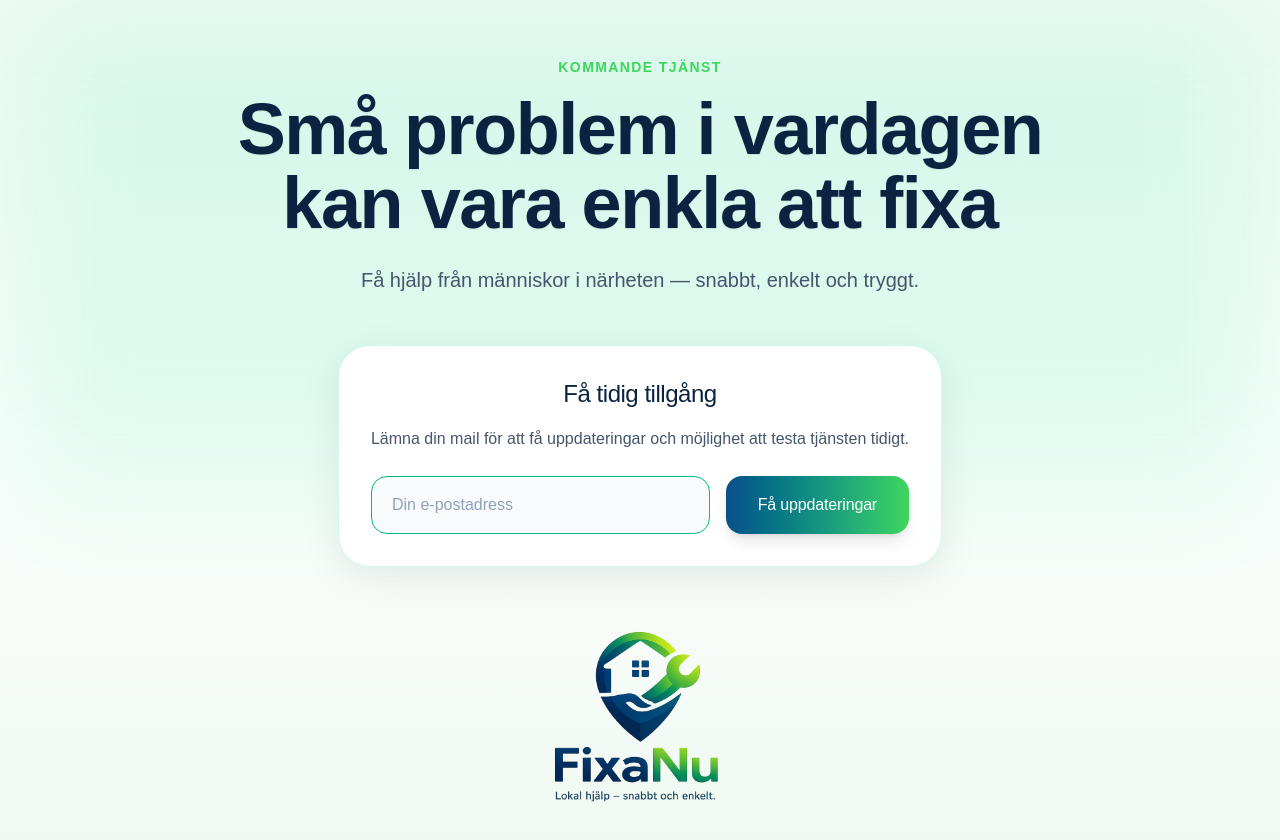
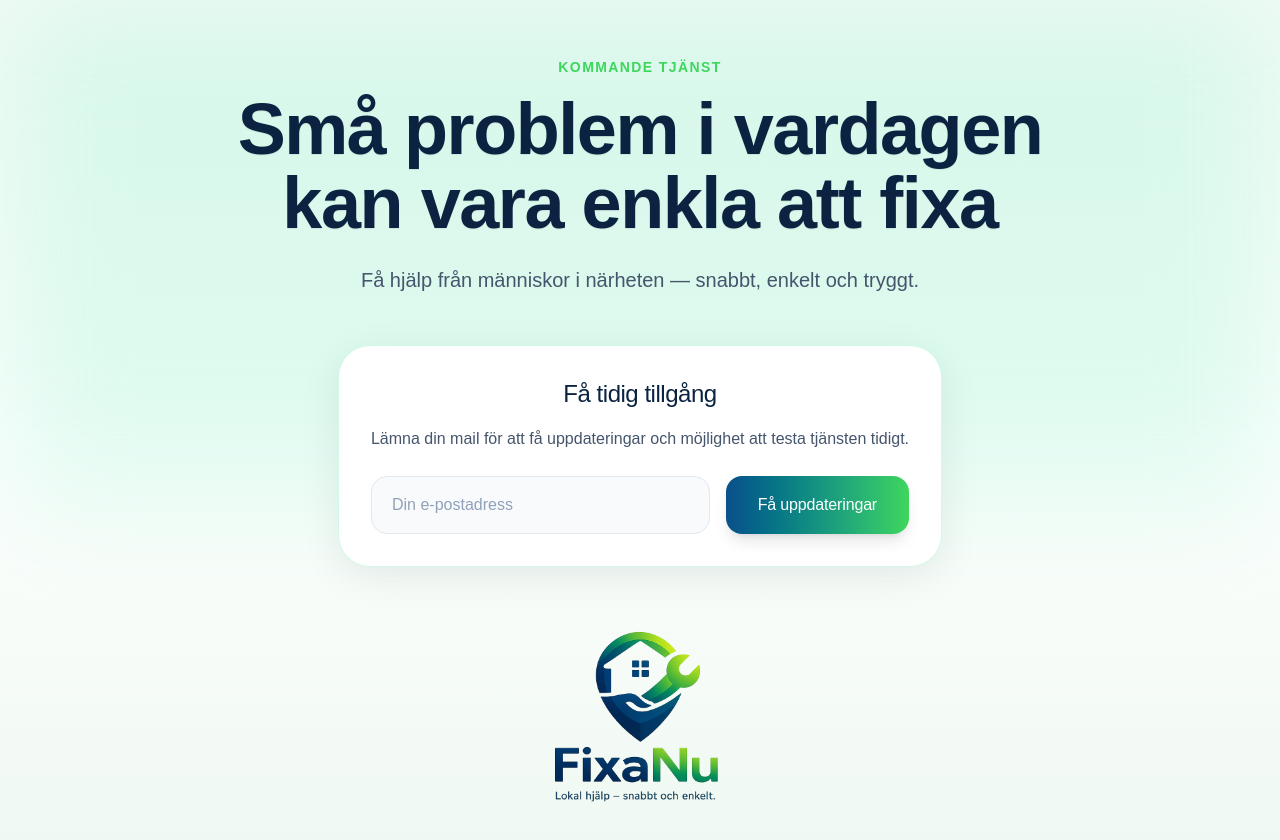
Before and after one commit to 54ttjw2zmd-create/FixaNu, a Next.js app: page / in a window 1280 px wide. Shown: the top 840 px of the page. Built offline with nearby package versions, Linux system fonts and the light colour scheme; a web font is replaced by a local one.

Commit message:
custom email validation

```diff
--- a/app/page.tsx
+++ b/app/page.tsx
@@ -65,8 +65,16 @@ export default function Page() {
     type="email"
     name="email"
     placeholder="Din e-postadress"
-  className="cabinet-medium flex-1 rounded-2xl bg-[#F8FAFC] border border-slate-200 px-5 py-4 text-[#0B2341] placeholder:text-slate-400 outline-none focus:ring-2 focus:ring-emerald-400 invalid:border-emerald-500"
     required
+    onInvalid={(e) => {
+      e.currentTarget.setCustomValidity(
+        "Fyll i en giltig emailadress"
+      );
+    }}
+    onInput={(e) => {
+      e.currentTarget.setCustomValidity("");
+    }}
+    className="cabinet-medium flex-1 rounded-2xl bg-[#F8FAFC] border border-slate-200 px-5 py-4 text-[#0B2341] placeholder:text-slate-400 outline-none focus:ring-2 focus:ring-emerald-400"
   />
 
   <button
```
Lines whose indentation alone changed are shown as unchanged.
